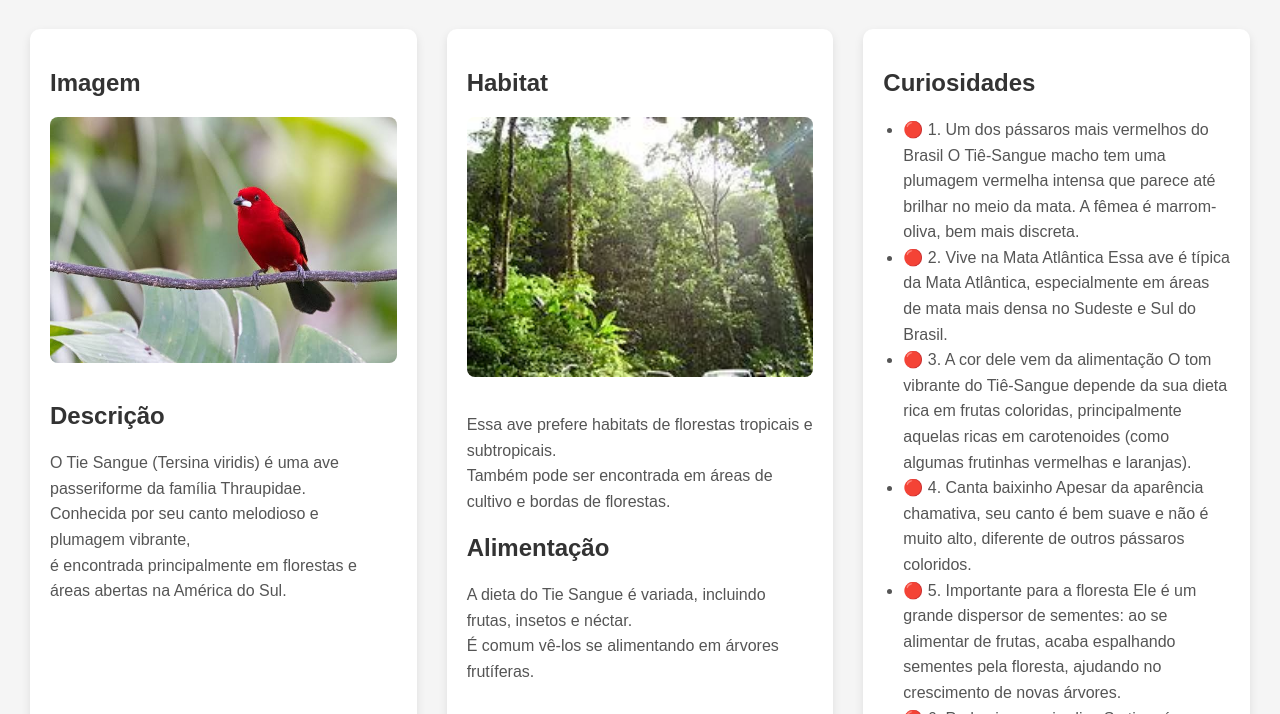
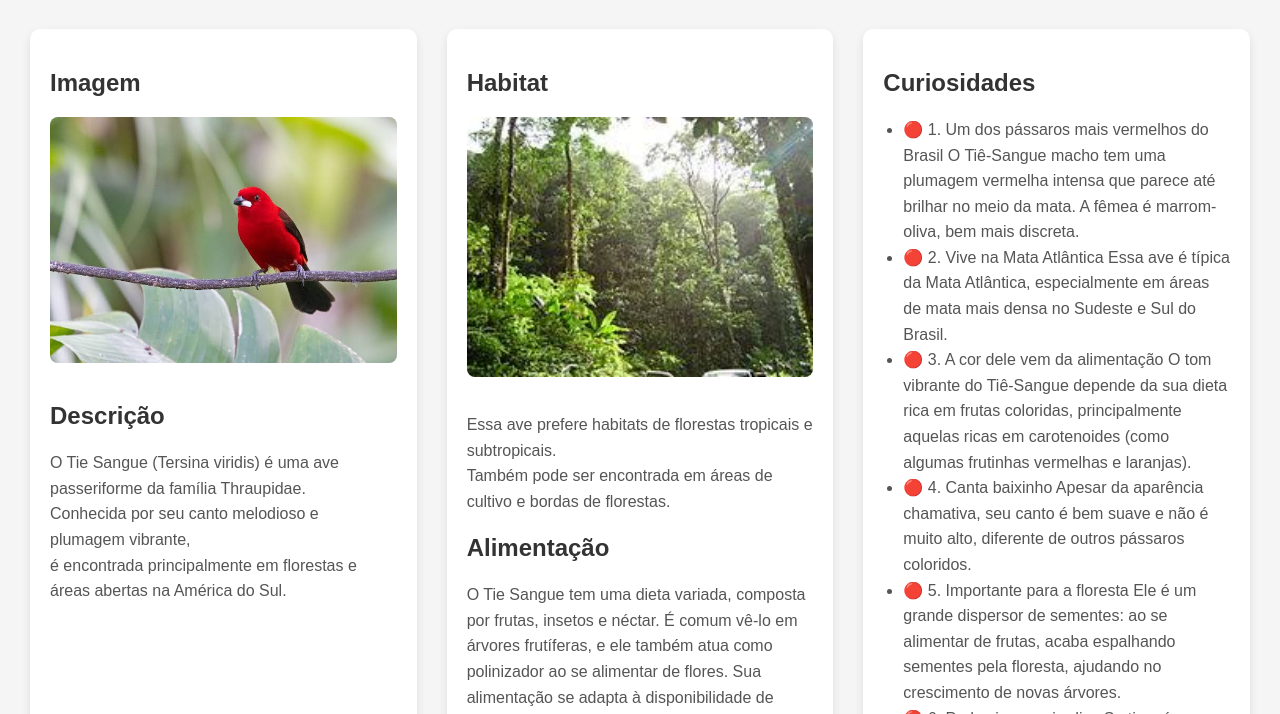
Before and after one commit to migueldsa20071/umAviario, a plain HTML site: page html/tie.html in a window 1280 px wide. Shown: the part 86-800 px from the top of the page. Drawn offline with Linux system fonts and the light colour scheme.

Commit message:
adicionando um icon para a página do tie sangue

```diff
--- a/html/tie.html
+++ b/html/tie.html
@@ -3,7 +3,7 @@
 <head>
     <meta charset="UTF-8">
     <meta name="viewport" content="width=device-width, initial-scale=1.0">
-    <link rel="shortcut icon" href="imagens/icons/Ave.ico" type="image/x-icon">
+    <link rel="shortcut icon" href="../imagens\icons\tiesan.ico" type="image/x-icon">
     <link rel="stylesheet" href="../css/tie.css">
     <title>Tie Sangue - Guia de Aves</title>
 </head>
@@ -40,8 +40,7 @@
 
                 <h2>Alimentação</h2>
                 <p>
-                    A dieta do Tie Sangue é variada, incluindo frutas, insetos e néctar.<br>
-                    É comum vê-los se alimentando em árvores frutíferas.
+                    O Tie Sangue tem uma dieta variada, composta por frutas, insetos e néctar. É comum vê-lo em árvores frutíferas, e ele também atua como polinizador ao se alimentar de flores. Sua alimentação se adapta à disponibilidade de recursos, sendo os insetos especialmente importantes durante a reprodução.
                 </p>
             </div>
 
```
Also changed, not shown: imagens/icons/tiesan.ico (added).
